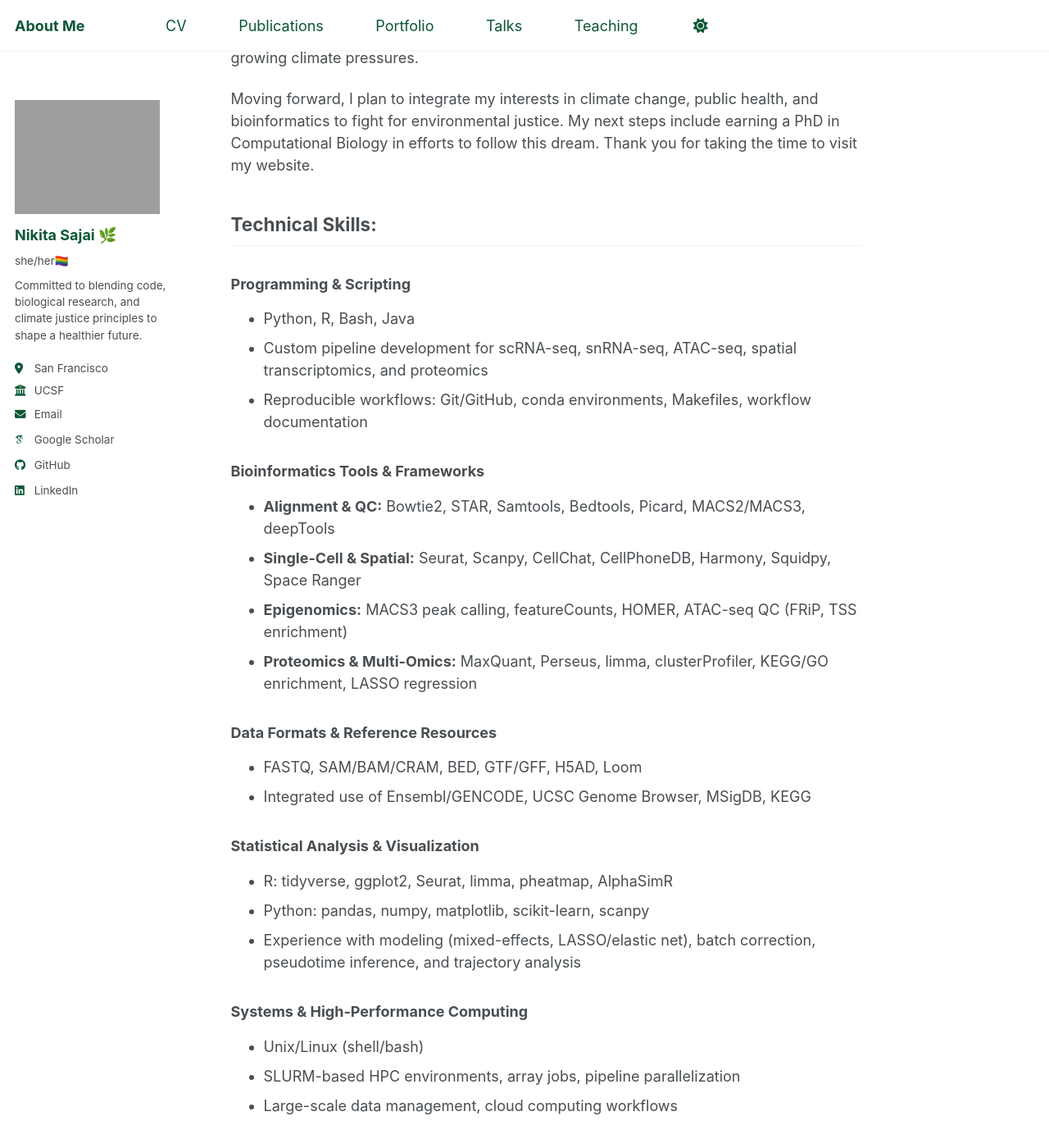
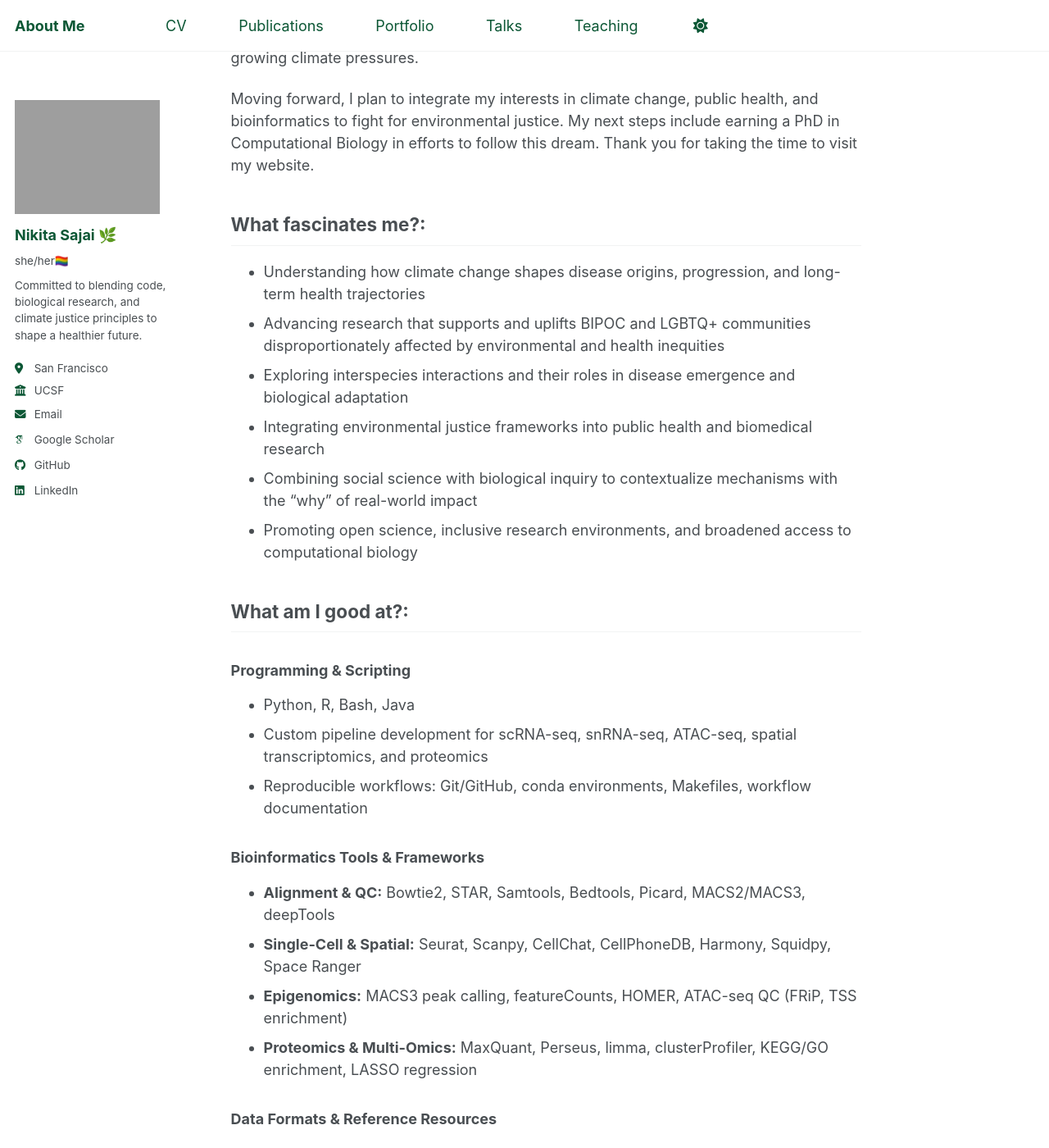
Before and after one commit to 16nikita/16nikita.github.io, a Jekyll site: the page built from _pages/about.md, in a window 1280 px wide and 1400 px high, scrolled down 563 px. Shown: the whole window at 82% size. Built offline with Jekyll 4.4.1, drawn with Linux system fonts in a browser that asks for light colours; some web fonts are replaced; some of the changed text lies outside the part shown.

Commit message:
about page

```diff
--- a/_pages/about.md
+++ b/_pages/about.md
@@ -14,7 +14,16 @@ I graduated *summa cum laude* from Cornell University in December 2022 with a B.
 
 Moving forward, I plan to integrate my interests in climate change, public health, and bioinformatics to fight for environmental justice. My next steps include earning a PhD in Computational Biology in efforts to follow this dream. Thank you for taking the time to visit my website.
 
-Technical Skills:
+What fascinates me?:
+------
+- Understanding how climate change shapes disease origins, progression, and long-term health trajectories
+- Advancing research that supports and uplifts BIPOC and LGBTQ+ communities disproportionately affected by environmental and health inequities
+- Exploring interspecies interactions and their roles in disease emergence and biological adaptation
+- Integrating environmental justice frameworks into public health and biomedical research
+- Combining social science with biological inquiry to contextualize mechanisms with the “why” of real-world impact
+- Promoting open science, inclusive research environments, and broadened access to computational biology
+
+What am I good at?:
 ------
 
 ### **Programming & Scripting**
@@ -42,7 +51,7 @@ Technical Skills:
 - SLURM-based HPC environments, array jobs, pipeline parallelization
 - Large-scale data management, cloud computing workflows
 
-Interpersonal Skills:
+How do I operate in a research setting?:
 ------
 🪴 **Collaborative Researcher:** Experienced in working across interdisciplinary teams and labs, including as a core collaborator within the UCSF Liver Center. Comfortable coordinating with biologists, clinicians, and computational scientists.
 
```
